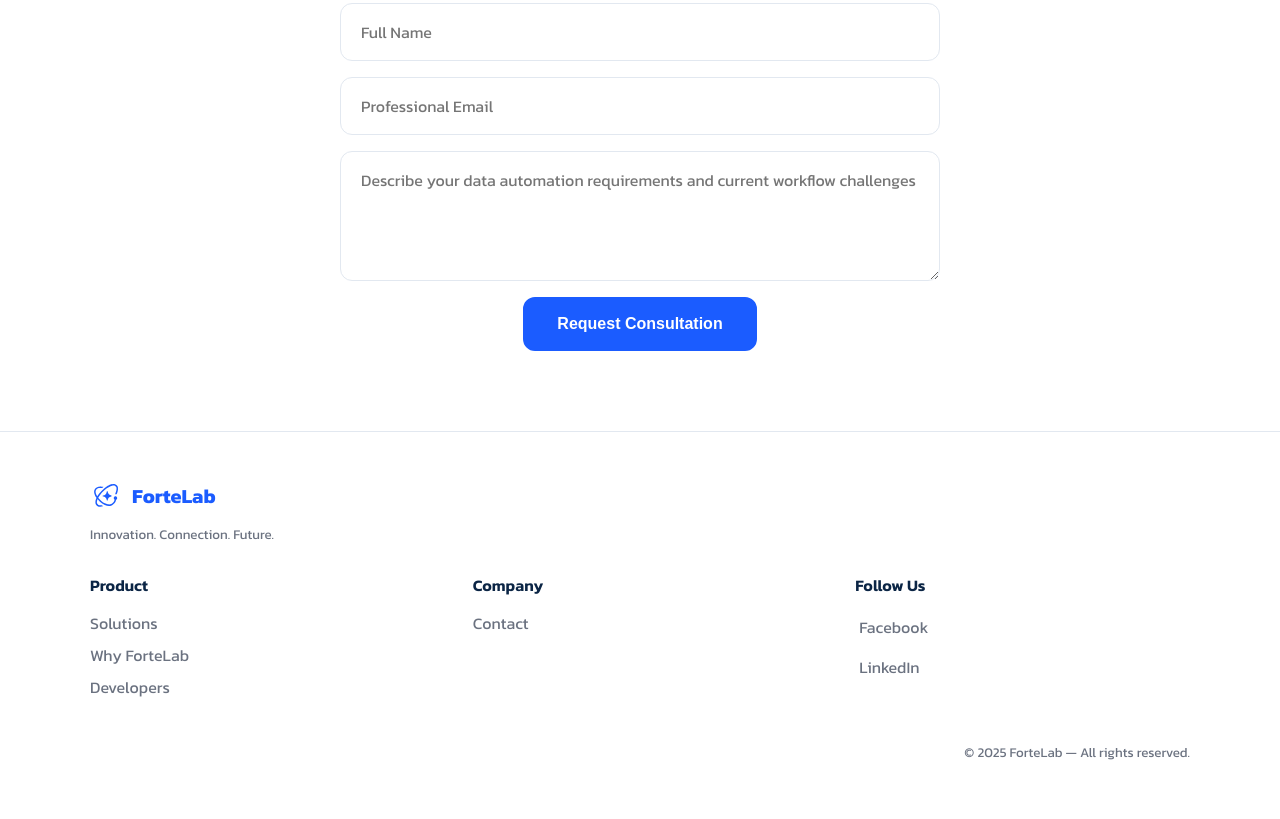
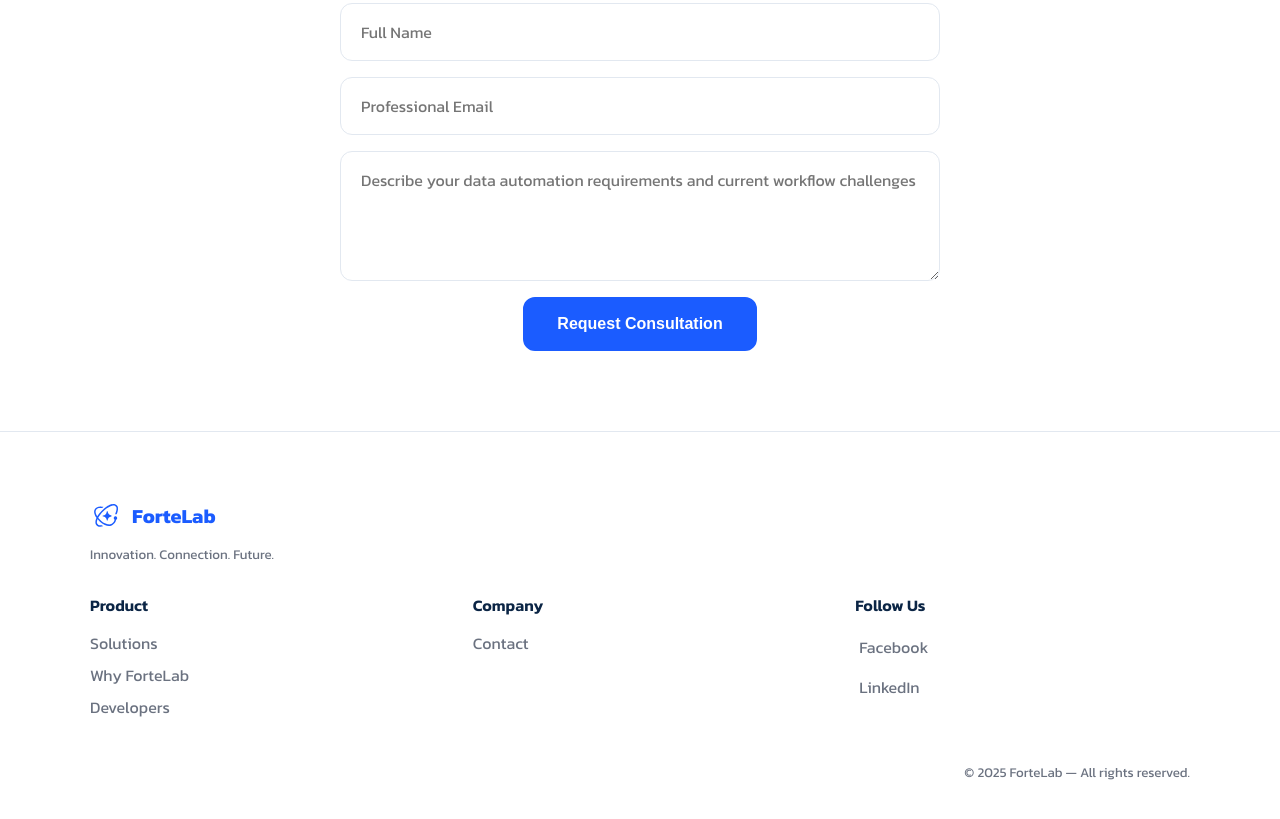
Before and after one commit to wasitpons/fortelab, a plain HTML site: page index.html in a window 1280 px wide. Shown: the part 4279-5098 px from the top of the page. Before the commit the page ends 5074 px from the top, so only its background shows below. Drawn offline with Linux system fonts and the light colour scheme; a web font is replaced by a local one.

Commit message:
Update styles.css

```diff
--- a/assets/styles.css
+++ b/assets/styles.css
@@ -194,7 +194,7 @@ h2{font-size:40px;margin:0 0 16px;color:var(--navy);font-weight:700;text-align:c
 .cta-row{display:flex;gap:16px;justify-content:center;margin-top:32px}
 
 /* Footer */
-.footer{border-top:1px solid #e2e8f0;background:#fff}
+.footer{border-top:1px solid #e2e8f0;background:#fff;padding:20px}
 .footer-inner{display:grid;grid-template-columns:1fr;gap:32px;align-items:start;padding:48px 0 32px}
 .foot-brand .brand{display:flex;align-items:center;gap:10px;margin-bottom:12px}
 .foot-brand .logo{width:32px;height:32px}
```
